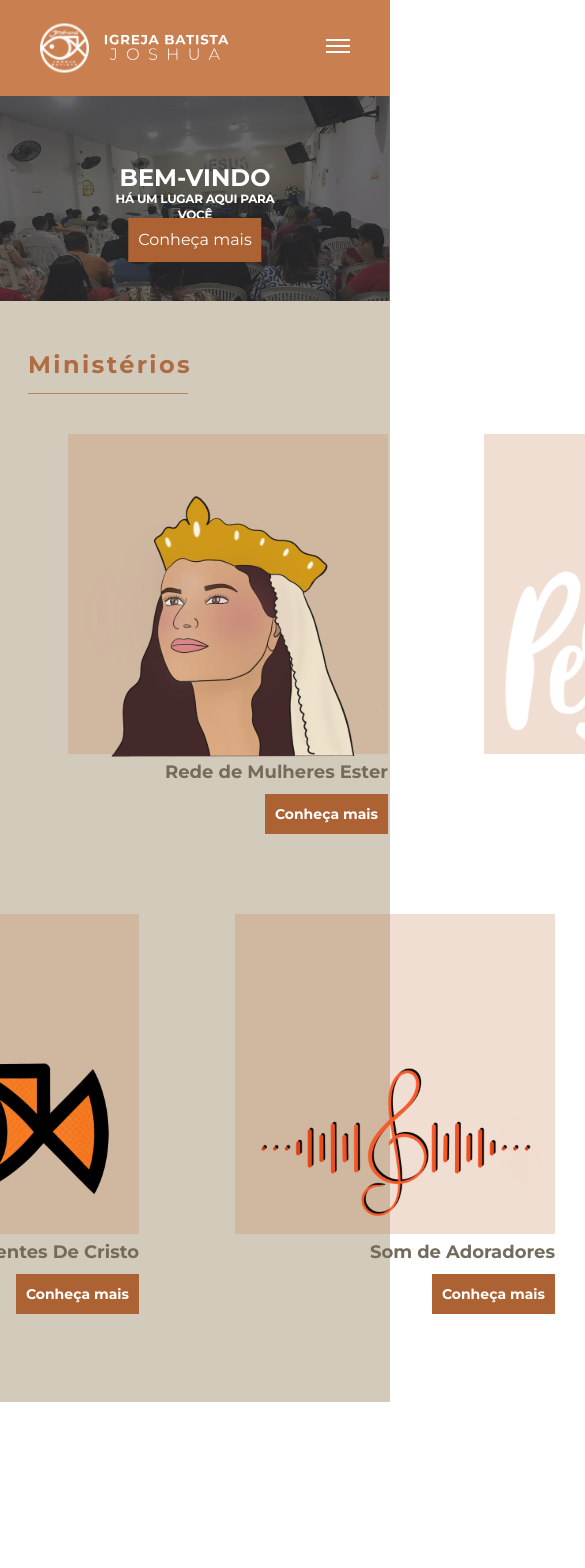
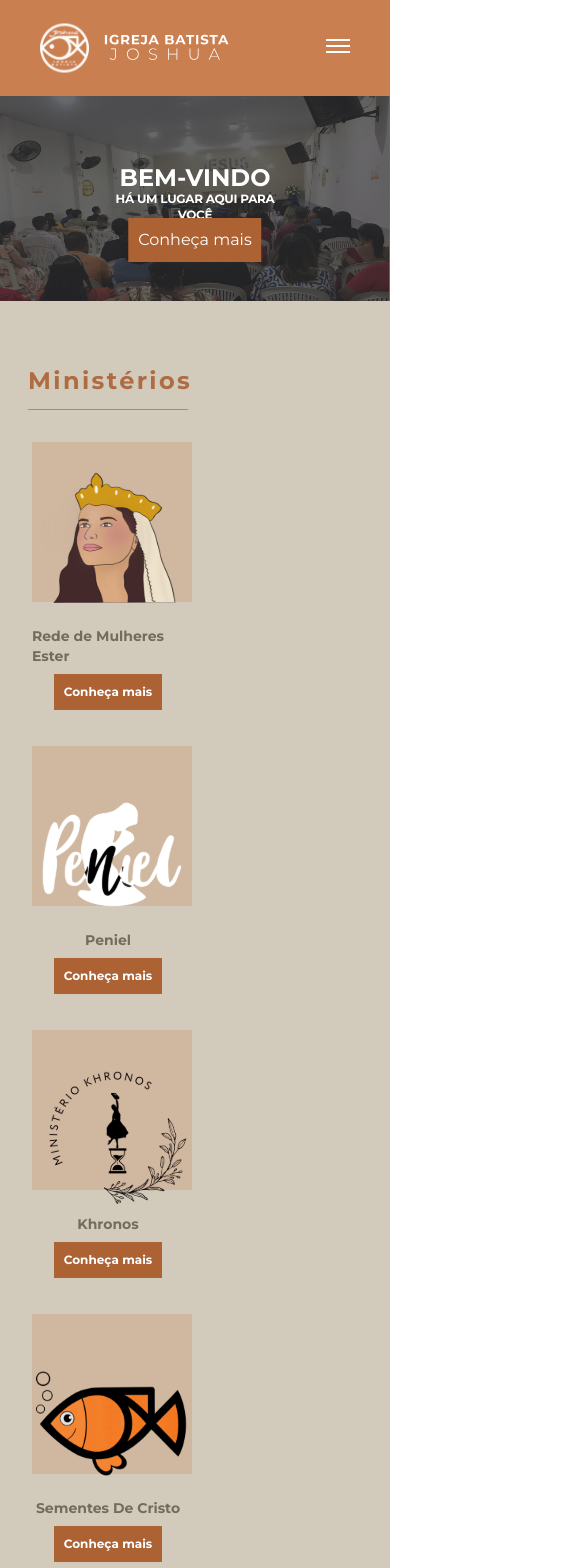
Before and after one commit to ellievi/IBJoshua, a React (Create React App) app: page / in a window 390 px wide. Shown: the top 1568 px of the page, 585 px wide, since content can reach past the window. Before the commit the page ends 1410 px from the top, so only its background shows below. Built offline with nearby package versions, Linux system fonts and the light colour scheme.

Commit message:
feat: adiciona e ajusta variaveis de responsabilidade para telas de mobile, tablet e notebook ou desktop

```diff
--- a/src/components/Card/CardLayout.jsx
+++ b/src/components/Card/CardLayout.jsx
@@ -1,19 +1,18 @@
 const CardLayout = ({title, img, alt, onClick, imgClassName}) => {
   return (
-    // xs:w-32 xs:h-32 xs:py-3
-    <div className="p-10 mr-4">
-      <div className="w-80 h-80 beige-light">
+    <div className="p-10 mr-4 tablet:max-w-40 xs:flex xs:flex-col xs:p-1 xs:mt-7 xs:mr-0">
+      <div className="w-80 h-80 tablet:w-40 tablet:h-40 beige-light">
         <img
           className={imgClassName}
           src={img}
           alt={alt}
         />
       </div>
-      <div className="flex justify-end flex-row pt-1">
-        <p className="font-bold text-lg orange-dark-text">{title}</p>
+      <div className="flex justify-end flex-row pt-1 tablet:pt-6 xs:justify-center">
+        <p className="font-bold text-lg tablet:text-sm xs:text-sm orange-dark-text">{title}</p>
       </div>
-      <div className="flex justify-end flex-row pt-2">
-        <button onClick={onClick} className="text-sm font-bold text-white beige-orange-button">Conheça mais</button>
+      <div className="flex justify-end flex-row pt-2 xs:justify-center">
+        <button onClick={onClick} className="text-sm tablet:text-xs xs:text-xs font-bold text-white beige-orange-button">Conheça mais</button>
       </div>
     </div>
 );
--- a/src/components/Card/index.jsx
+++ b/src/components/Card/index.jsx
@@ -8,39 +8,39 @@ import SomDeAdoradores from '../../assets/svg/SomDeAdoradores.svg'
 const Card = () => {
     return (
       <>
-      <div className="flex flex-row">
+      <div className="flex flex-row xs:flex xs:flex-col">
         <CardLayout
           img={RedeDeMulheresEster}
-          imgClassName="py-8"
+          imgClassName="py-8 tablet:py-4"
           title="Rede de Mulheres Ester"
           alt="Ilustração de uma mulher representando a rainha Ester."
         />
 
         <CardLayout
           img={Peniel}
-          imgClassName="py-14"
+          imgClassName="py-14 tablet:py-7"
           title="Peniel"
           alt="Ilustração de um homem orando de joelhos com uma fonte escrito Peniel."
         />
 
         <CardLayout
           img={Khronos}
-          imgClassName="ml-4"
+          imgClassName="ml-4 tablet:ml-2"
           title="Khronos"
           alt="Ilustração de uma bailarina com uma bíblia na mão e em cima de uma ampulheta. Há uma fonte escrito Ministério Khronos na superior esquerda e uma estampa floral na inferior direita."
         />
       </div>
-      <div className="flex flex-row justify-center">
+      <div className="flex flex-row justify-center tablet:justify-normal xs:flex xs:flex-col">
         <CardLayout
           img={SementesDeCristo}
-          imgClassName="py-20"
+          imgClassName="py-20 tablet:py-9"
           title="Sementes De Cristo"
           alt="Ilustração de um peixe laranja lateralmente com um sorrido e três bolinhas à sua esquerda."
         />
 
         <CardLayout
           img={SomDeAdoradores}
-          imgClassName="py-36"
+          imgClassName="py-36 tablet:py-20"
           title="Som de Adoradores"
           alt="Ilustração de clave de sol laranja envolvida por representação de ondas sonoras verticais também laranjas."
         />
--- a/src/components/Sections/SectionLayout.jsx
+++ b/src/components/Sections/SectionLayout.jsx
@@ -1,6 +1,6 @@
 const SectionLayout = ({children}) => {
   return (
-    <section className="p-24 px-8 sm:p-16 sm:px-7 xs:p-12 xs:px-7 light-gray">
+    <section className="p-24 px-8 tablet:p-16 tablet:px-7 xs:p-12 xs:px-7 light-gray">
       {children}
     </section>
 );
--- a/src/components/Sections/SectionTitle.jsx
+++ b/src/components/Sections/SectionTitle.jsx
@@ -6,7 +6,7 @@ const SectionTitle = ({title}) => {
       <h2 className="font-bold text-2xl lg:text-5xl tracking-widest beige-orange-text">
         {title}
       </h2>
-      <hr className="border-1 mt-3 border-orange lg:w-80 sm:w-40 xs:w-40"/>
+      <hr className="border-1 mt-3 border-orange lg:w-80 tablet:w-40 xs:w-40"/>
       </>
   )
 }
--- a/tailwind.config.js
+++ b/tailwind.config.js
@@ -6,8 +6,10 @@ module.exports = {
   theme: {
     extend: {},
     screens: {
-      'xs': '375px',
-      // => @media (min-width: 375px) { ... }
+      'xs': {'max': '600px'},
+      // => @media (max-width: 430px) { ... }
+      'tablet': {'max': '1235px'},
+      // => @media (max-width: 820px) { ... }
       ...defaultTheme.screens,
     },
   },
```
